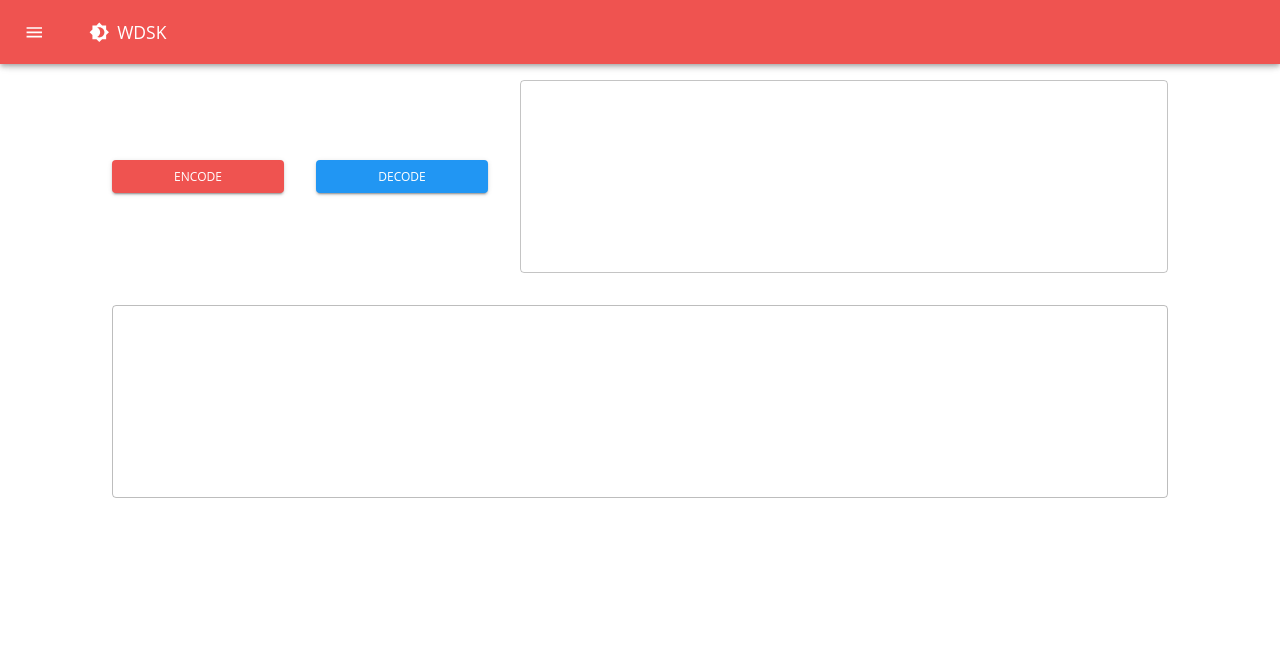
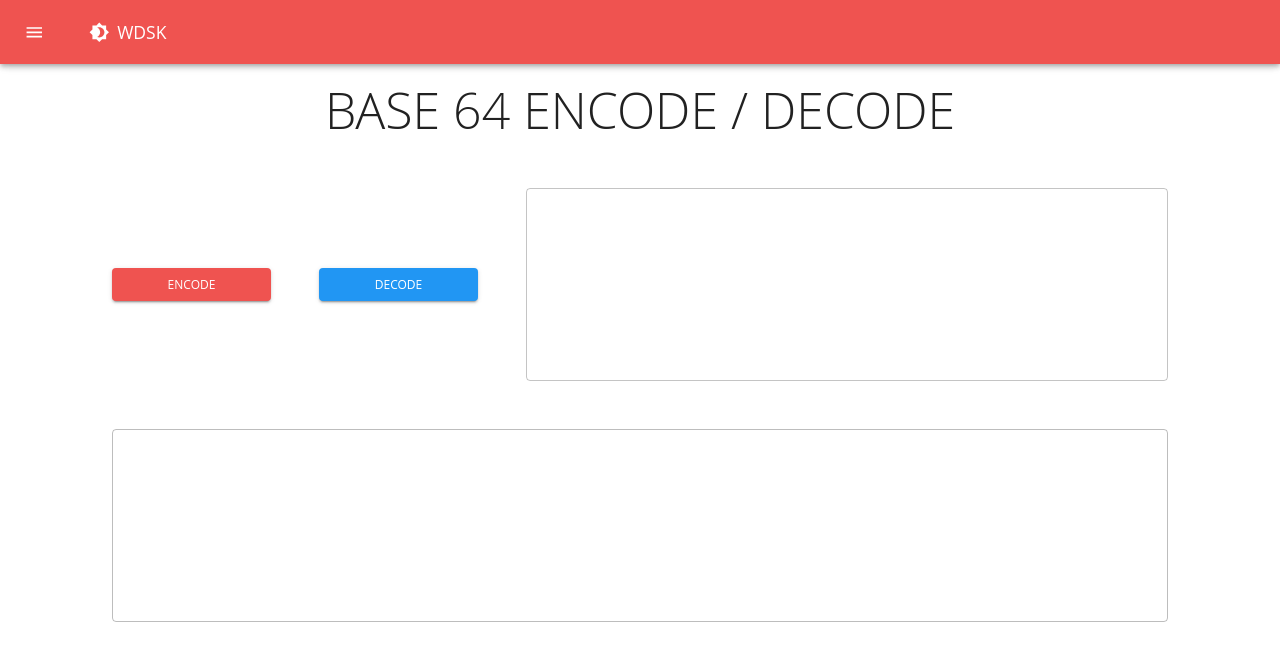
Before and after one commit to orinaveh/WDSK-UI, a Next.js app: page /base64 in a window 1280 px wide. Shown: the top 660 px of the page. Built offline with nearby package versions, Linux system fonts and the light colour scheme.

Commit message:
wip: typography

```diff
--- a/pages/base64/index.tsx
+++ b/pages/base64/index.tsx
@@ -4,7 +4,7 @@ import { Buffer } from 'buffer';
 import Button from '@mui/material/Button';
 import Head from 'next/head';
 import styles from '../../styles/Home.module.css';
-import { Grid, TextField } from '@mui/material';
+import { Grid, TextField, Typography } from '@mui/material';
 import { useEffect, useState } from 'react';
 
 const Home: NextPage = () => {
@@ -46,7 +46,12 @@ const Home: NextPage = () => {
         <meta name="description" content="Generated by create next app" />
         <link rel="icon" href="/favicon.ico" />
       </Head>
-      <Grid container justifyContent="center" alignItems="center" columns={16} spacing={4}>
+      <Grid container justifyContent="center" alignItems="center" columns={16} spacing={6}>
+        <Grid item xs={16}>
+          <Typography sx={{ textAlign: 'center' }} variant="h2">
+            BASE 64 ENCODE / DECODE
+          </Typography>
+        </Grid>
         <Grid item md={3} xs={8}>
           <Button fullWidth onClick={() => setQuery('en')}>
             ENCODE
```
